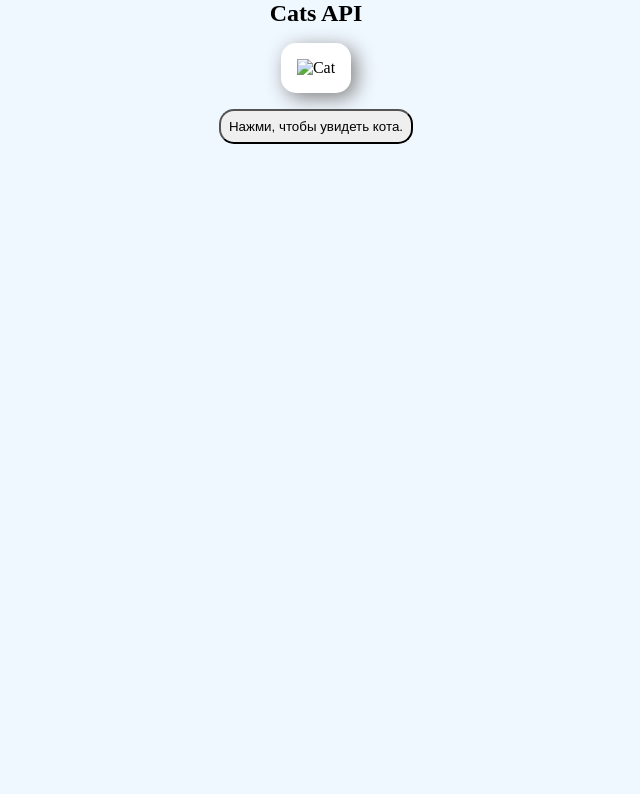
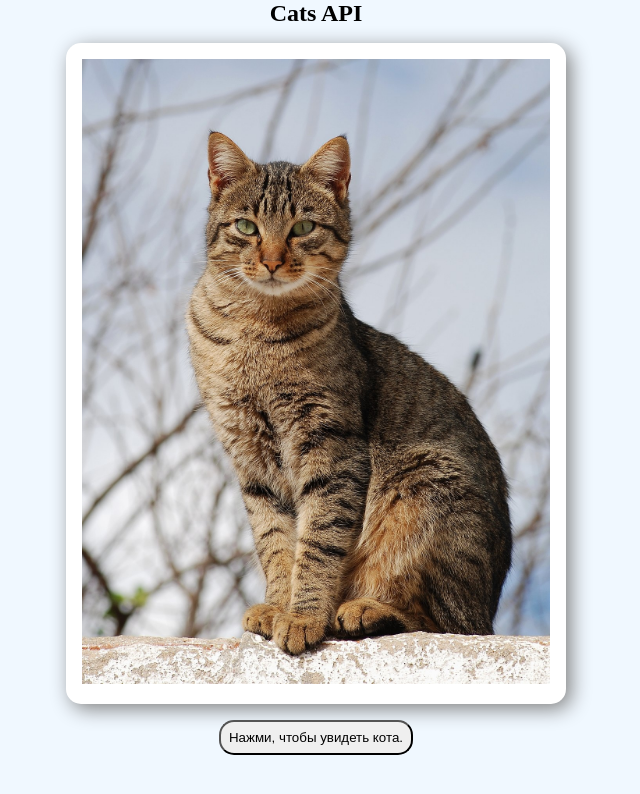
Before and after one commit to Hecf1y/Random-Cat, a plain HTML site: page index.html in a window 1280 px wide. Shown: the whole page, without its empty margins (324-964 px from the left). Drawn offline with Linux system fonts and the light colour scheme; the site is published under a folder, as on GitHub Pages, so addresses that start at the root find nothing.

Commit message:
Update index.html

```diff
--- a/index.html
+++ b/index.html
@@ -11,7 +11,7 @@
     <div class="container">
       <h2>Cats API</h2>
       <div class="card">
-        <img src="/img/Cat_1a.jpg" alt="Cat" class="img" />
+        <img src="img/Cat_1a.jpg" alt="Cat" class="img" />
       </div>
       <button class="btn" type="button">Нажми, чтобы увидеть кота.</button>
     </div>
```
